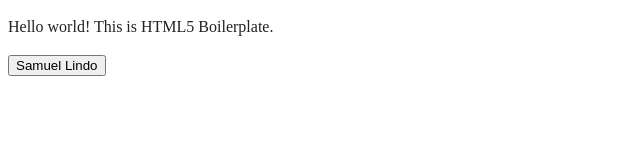
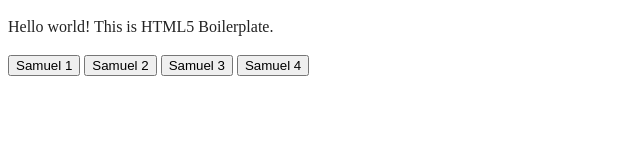
Before and after one commit to SamuelLindao/JustJsStudy, a website built with webpack: page index.html in a window 1280 px wide. Shown: the whole page, without its empty margins (0-640 px from the left). Built offline with nearby package versions, Linux system fonts and the light colour scheme.

Commit message:
Functions and Some list

```diff
--- a/index.html
+++ b/index.html
@@ -28,7 +28,10 @@
   <p>Hello world! This is HTML5 Boilerplate.</p>
   <script src="js/app.js"></script>
   <div>
-    <button onclick="handleClick()">Samuel Lindo</button>
+    <button onclick="handleClick(1)">Samuel 1</button>
+    <button onclick="handleClick(2)">Samuel 2</button>
+    <button onclick="handleClick(3)">Samuel 3</button>
+    <button onclick="handleClick(4)">Samuel 4</button>
   </div>
 </body>
 
--- a/js/app.js
+++ b/js/app.js
@@ -1,6 +1,8 @@
 let nome = 'Samuel'
+let names = [];
 
-function handleClick()
+
+function handleClick(value)
 {
-  console.log(nome);
+  console.log(value);
 }
```
